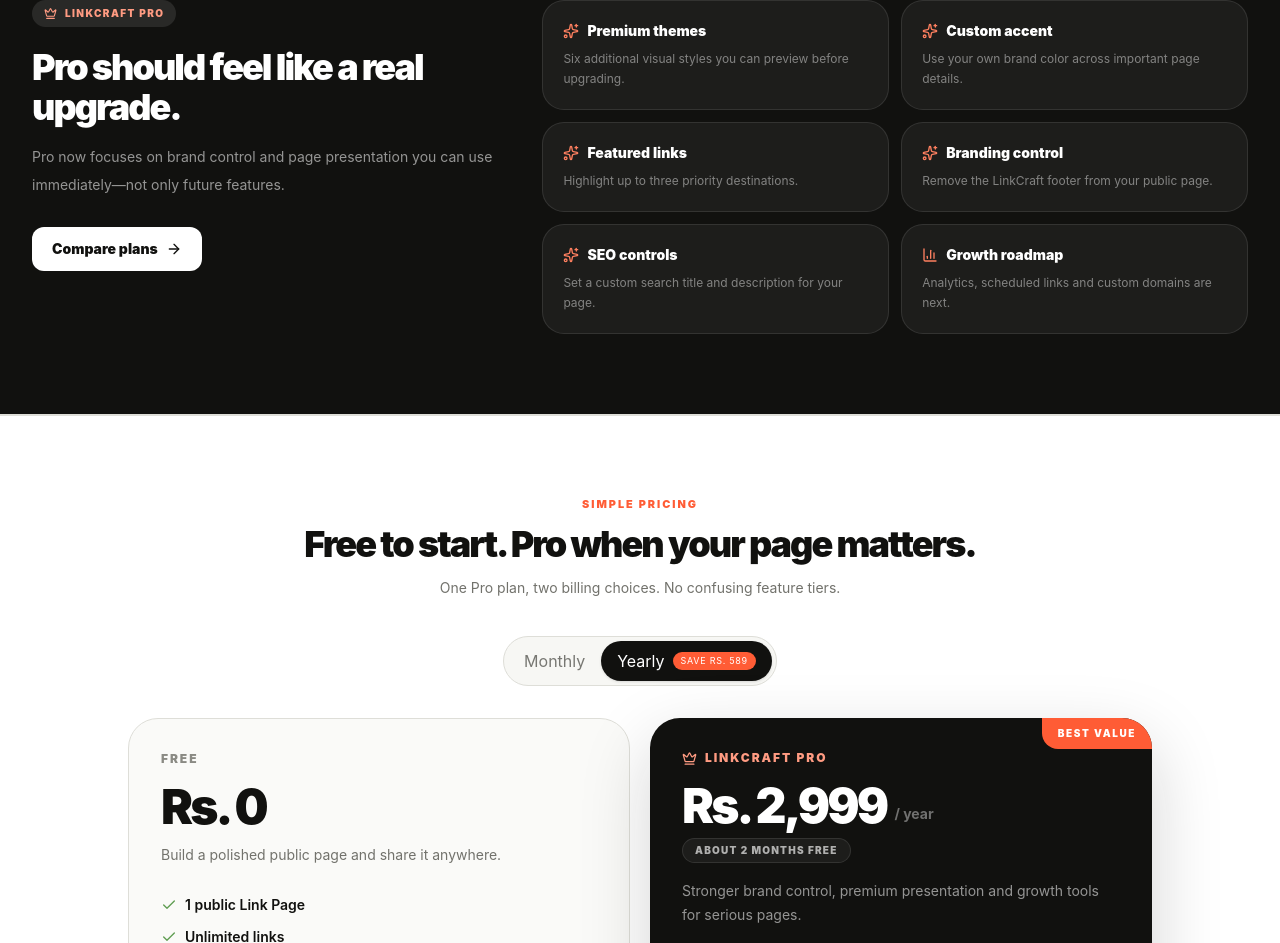
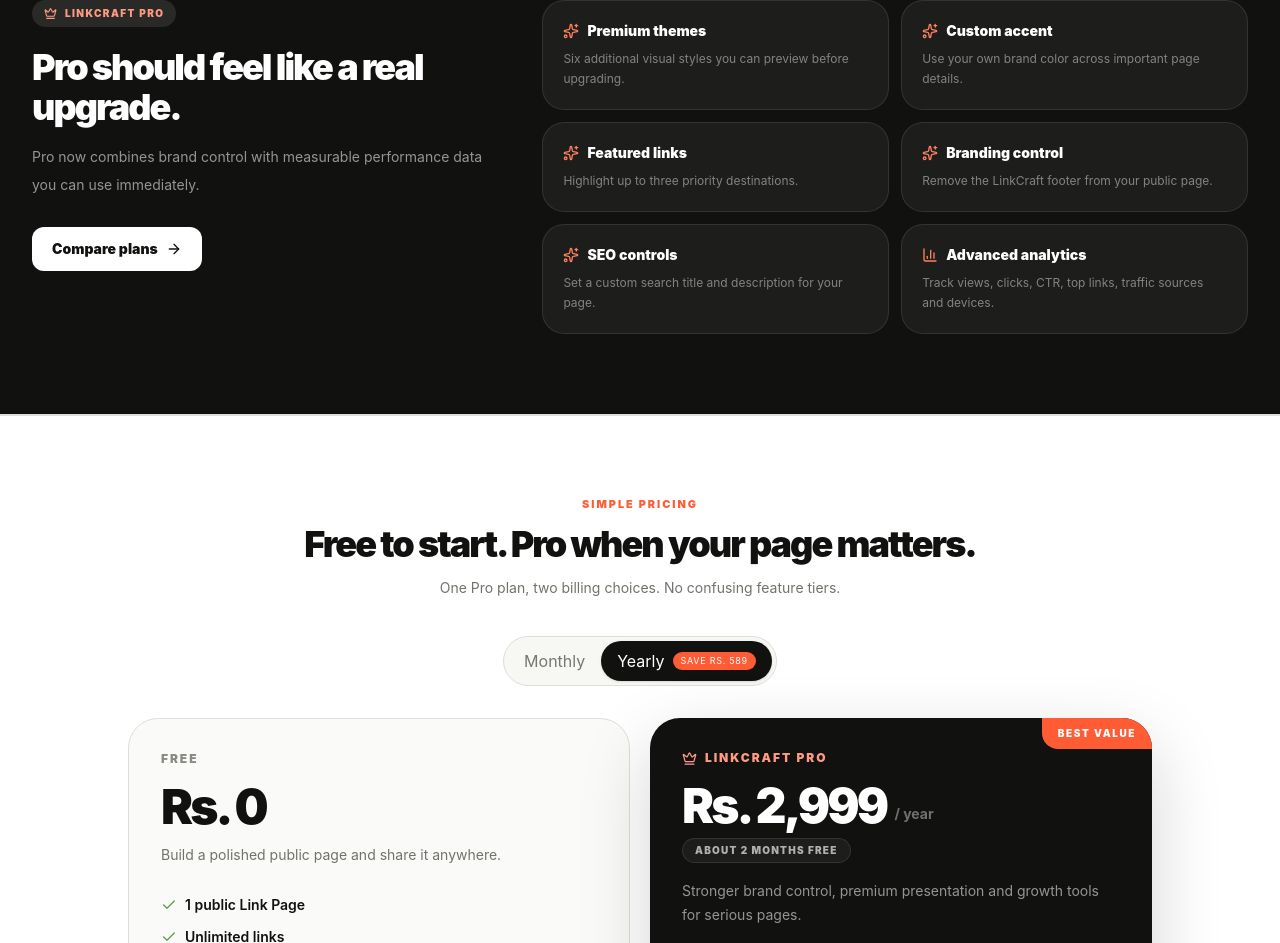
Before and after one commit to merajNizBaloch/LinkCraft, a Next.js app: page /link-page in a window 1280 px wide. Shown: the part 1420-2363 px from the top of the page. Built offline with nearby package versions, Linux system fonts and the light colour scheme.

Commit message:
Show analytics as part of LinkCraft Pro

```diff
--- a/app/link-page/page.tsx
+++ b/app/link-page/page.tsx
@@ -49,7 +49,7 @@
   ["Featured links", "Highlight up to three priority destinations."],
   ["Branding control", "Remove the LinkCraft footer from your public page."],
   ["SEO controls", "Set a custom search title and description for your page."],
-  ["Growth roadmap", "Analytics, scheduled links and custom domains are next."],
+  ["Advanced analytics", "Track views, clicks, CTR, top links, traffic sources and devices."],
 ];
 
 export default function LinkPageLanding() {
@@ -200,7 +200,7 @@
               </div>
               <h2 className="mt-5 text-4xl font-black tracking-[-0.055em]">Pro should feel like a real upgrade.</h2>
               <p className="mt-4 max-w-xl text-sm leading-7 text-white/55">
-                Pro now focuses on brand control and page presentation you can use immediately—not only future features.
+                Pro now combines brand control with measurable performance data you can use immediately.
               </p>
               <a href="#pricing" className="mt-7 inline-flex items-center gap-2 rounded-xl bg-white px-5 py-3 text-sm font-black text-[#11110f]">
                 Compare plans <ArrowRight size={16} />
```
